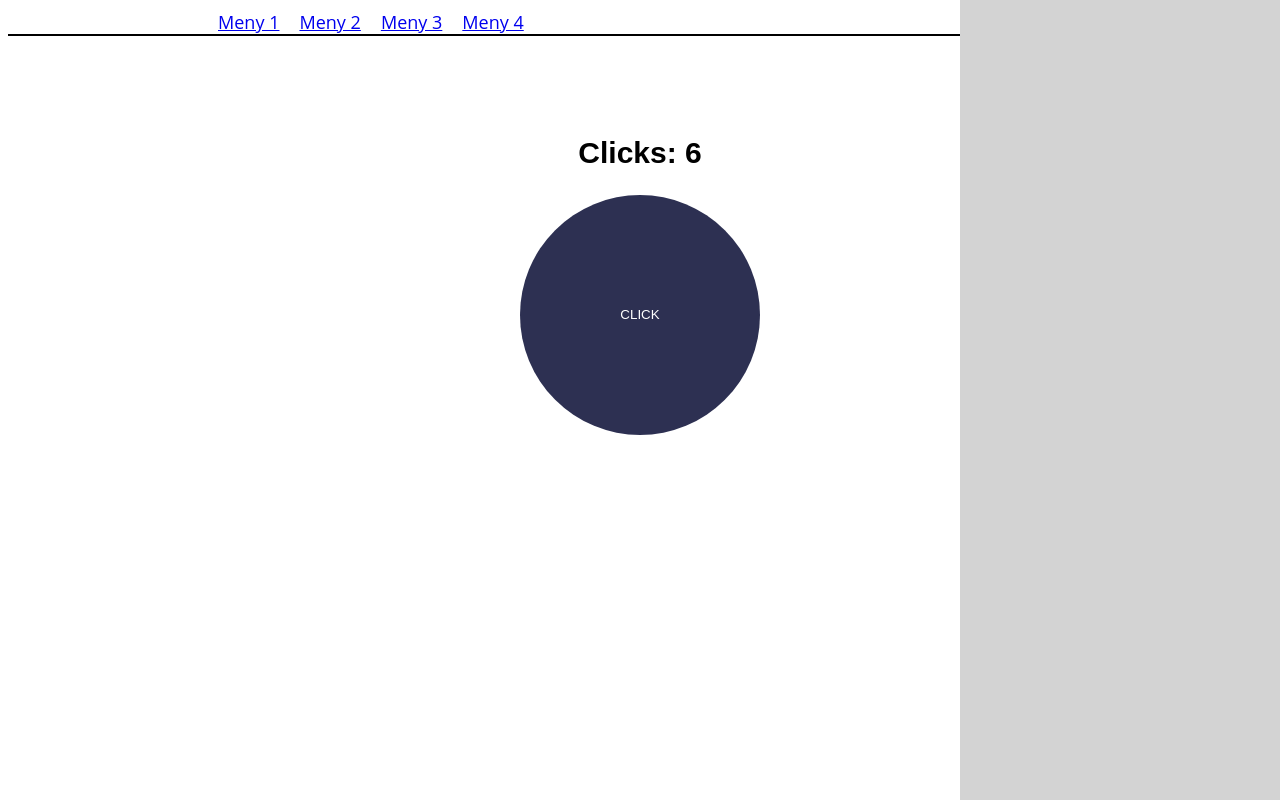
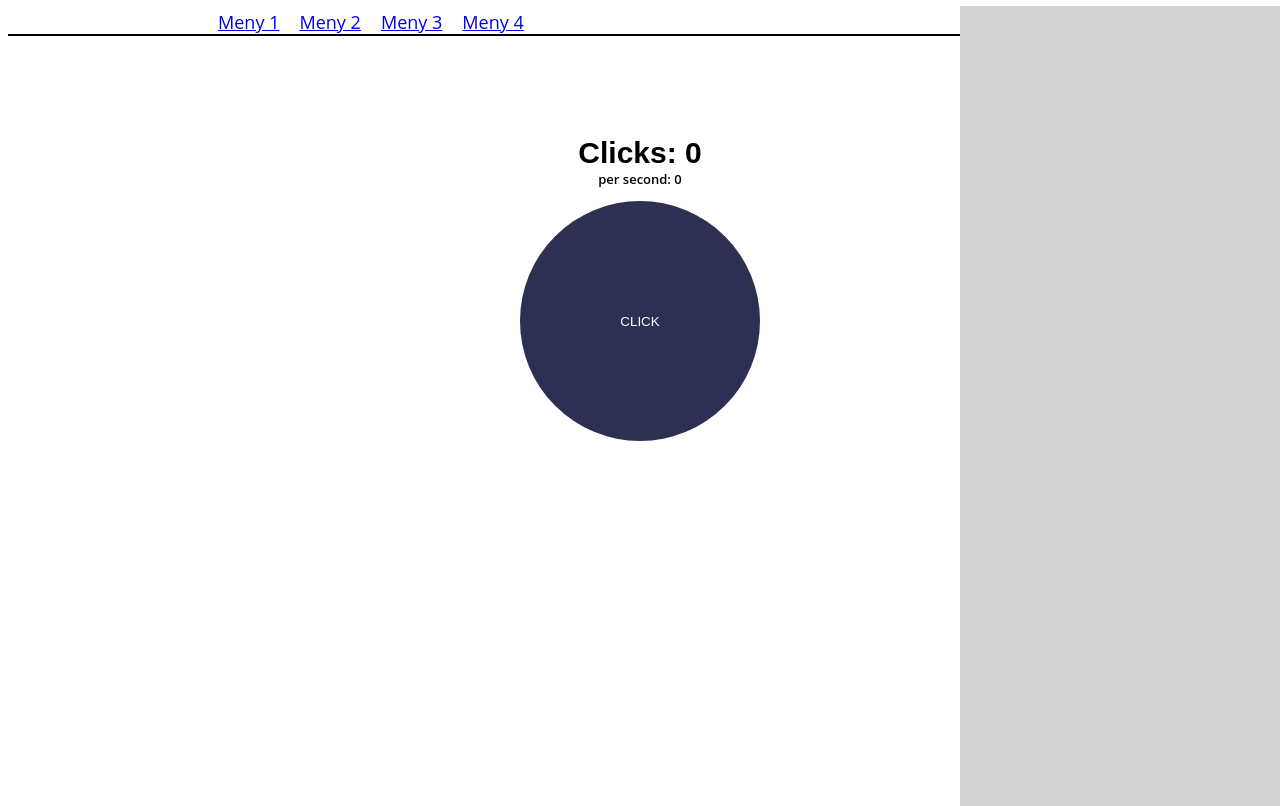
Before and after one commit to Hivod/Webbutveckling1, a PHP site: page / in a window 1280 px wide. Run offline with PHP 8.4, Linux system fonts and the light colour scheme.

Commit message:
clicks per second, increasing upgrade costs, upgrade counting

```diff
--- a/clicker-game/code.js
+++ b/clicker-game/code.js
@@ -1,25 +1,30 @@
 var bank = 0;
 var clickVal = 1;
 var clickMod = 1;
-var perTick = 1;
+var perTick = 0;
 var tickMod = 1;
 
 var upgrades = [
-  {name: "lejon", displayName: "Lejon", cost: 100, perTick: 1, tickMod: 0, unlock: 10, isUnlocked: false, count: 0},
-  {name: "duckhuntdog", displayName: "Duck Hunt Dog", cost: 200, perTick: 0, tickMod: 1, unlock: 150, isUnlocked: false, count: 0}
+  {name: "lejon", displayName: "Lejon", cost: 15, perTick: 1, tickMod: 0, unlock: 2, isUnlocked: false, count: 0},
+  {name: "duckhuntdog", displayName: "Duck Hunt Dog", cost: 100, perTick: 5, tickMod: 0, unlock: 100, isUnlocked: false, count: 0}
 ];
 
 button = document.getElementById("clickerbutton");
 
 button.addEventListener("click", function() {
   console.log("click");
-  document.getElementById("clickcount").innerHTML = bank += clickVal * clickMod;
-  document.getElementsByTagName("title")[0].innerHTML = bank;
+  document.getElementById("clickcount").innerHTML = Math.floor(bank += clickVal * clickMod);
+  updateValues();
 });
 
 function updateValues() {
-  document.getElementById("clickcount").innerHTML = bank += perTick * tickMod;
-  document.getElementsByTagName("title")[0].innerHTML = bank;
+  document.getElementById("clickcount").innerHTML = Math.floor(bank);
+  document.getElementById("pertick").innerHTML = perTick * tickMod;
+  document.getElementsByTagName("title")[0].innerHTML = Math.floor(bank);
+  for(var i = 0; i < upgrades.length; i++) {
+    document.getElementById(upgrades[i].name + "cost").innerHTML = upgrades[i].cost + " clicks";
+    document.getElementById(upgrades[i].name + "count").innerHTML = upgrades[i].count;
+  }
 }
 
 function checkUpgrades() {
@@ -33,7 +38,7 @@ function checkUpgrades() {
 }
 
 function addUpgradeToList(upgrade) {
-  document.getElementById("upgrades").innerHTML += "<li><button id=" + upgrade.name + " class='upgrade' onclick='buyUpgrade(this.id)'>" + upgrade.displayName + " " + upgrade.cost + "</button></li>";
+  document.getElementById("upgrades").innerHTML += "<li><button id=" + upgrade.name + " class='upgrade' onclick='buyUpgrade(this.id)'>" + upgrade.displayName + "<span class='upgrade' id=" + upgrade.name + "count> 0</span><p class='upgrade' id=" + upgrade.name + "cost>" + upgrade.cost + " clicks</p></button></li>";
 }
 
 function buyUpgrade(upgrade) {
@@ -43,6 +48,7 @@ function buyUpgrade(upgrade) {
       perTick += upgrades[i].perTick;
       tickMod += upgrades[i].tickMod;
       upgrades[i].count++;
+      upgrades[i].cost = Math.floor(upgrades[i].cost * 1.718);
       updateValues();
     }
   }
@@ -50,6 +56,6 @@ function buyUpgrade(upgrade) {
 
 // HEARTBEAT
 window.setInterval(function() {
-  document.getElementById("clickcount").innerHTML = bank += perTick * tickMod;
+  document.getElementById("clickcount").innerHTML = Math.floor(bank += perTick * tickMod * 0.1);
   checkUpgrades();
-}, 1000);
+}, 100);
--- a/clicker-game/index.html
+++ b/clicker-game/index.html
@@ -22,6 +22,7 @@
   <main>
     <div id="clickdiv">
       <h2>Clicks: <span id="clickcount">0</span></h2>
+      <p id="cps">per second: <span id="pertick">0</span></p>
       <button id="clickerbutton">CLICK</button>
     </div>
   </main>
--- a/clicker-game/style.css
+++ b/clicker-game/style.css
@@ -15,9 +15,10 @@ h1, h2, h3, h4, h5 {
   font-family: sans-serif;
   font-size: 3em;
   text-align: center;
+  margin-bottom: 0;
 }
 
-p, li {
+li {
   font-size: 1.8em;
 }
 
@@ -46,6 +47,8 @@ li.menu {
   background: #2d3052;
   color: white;
   transition-duration: 100ms;
+  -webkit-user-drag: none;
+  -webkit-user-select: none;
 }
 
 #clickerbutton:hover {
@@ -77,16 +80,40 @@ li.menu {
   height: 100%;
 }
 
+#cps {
+  text-align: center;
+  margin-top: 0;
+  font-size: 1.3em;
+  font-weight: 600;
+}
+
 .upgrade {
+  text-align: left;
+  font-weight: 600;
+  transition-duration: 50ms;
+}
+
+p.upgrade {
+  margin: 0;
+  font-size: 0.5em;
+  color: gray;
+}
+
+span.upgrade {
+  text-align: right;
+  float: right;
+  border: 0;
+}
+
+button.upgrade {
   outline: 0;
+  padding-top: 10px;
   font-size: 2em;
-  font-weight: 600;
+  background: #f2f2f2;
   border: 0;
   border-bottom: 2px solid gray;
-  background: #f2f2f2;
   width: 100%;
   height: 100px;
-  transition-duration: 150ms;
 }
 
 .upgrade:hover {
```
